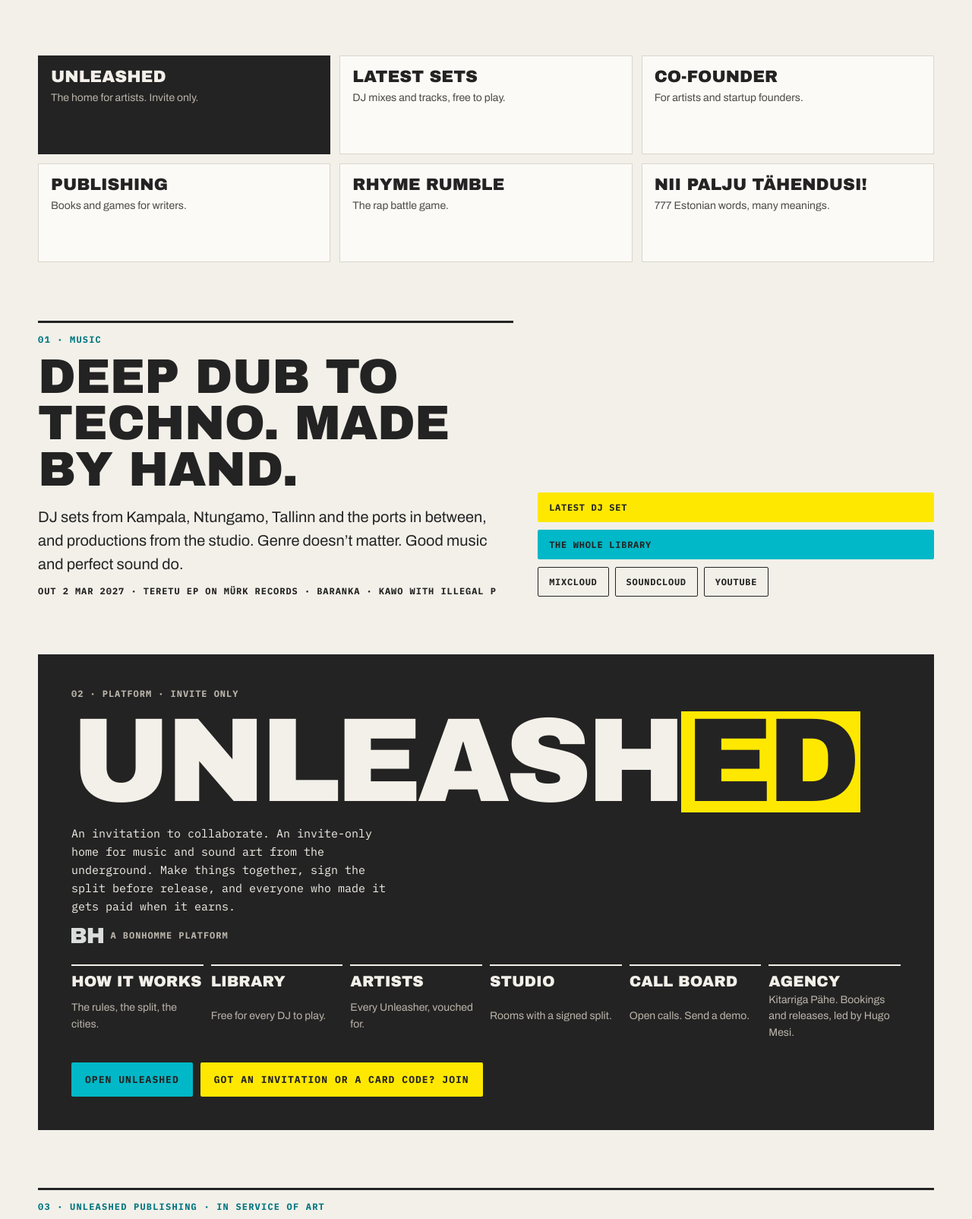
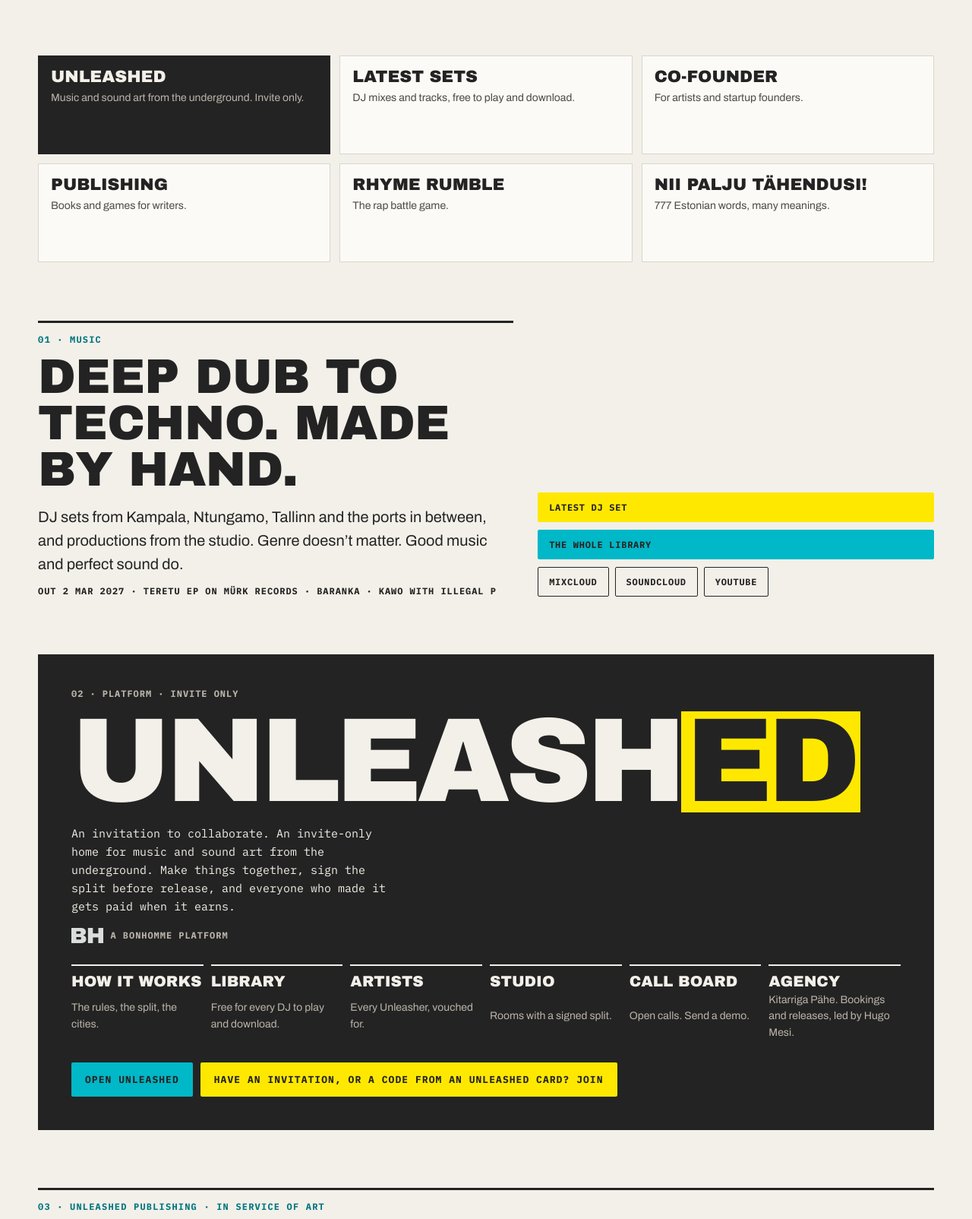
Before and after one commit to theoriginalbonhomme/theoriginalbonhomme.github.io, a plain HTML site: page index.html in a window 1280 px wide. Shown: the part 406-2010 px from the top of the page at 76% size. Drawn offline with Linux system fonts and the light colour scheme.

Commit message:
Match Unleashed wording: music and sound art, free to play and download, card code
Co-Authored-By: Claude Opus 5.5 <noreply@anthropic.com>
Claude-Session: https://claude.ai/code/session_01J3QFvh1XDnLcmEydtKXcuh

```diff
--- a/index.html
+++ b/index.html
@@ -177,8 +177,8 @@ footer img{height:24px;width:auto;filter:var(--logo)}
 
   <section aria-label="Everything in one place">
     <div class="map">
-      <a class="feat" href="/unleashed/"><b>Unleashed</b><span>The home for artists. Invite only.</span></a>
-      <a href="/unleashed/#channel"><b>Latest sets</b><span>DJ mixes and tracks, free to play.</span></a>
+      <a class="feat" href="/unleashed/"><b>Unleashed</b><span>Music and sound art from the underground. Invite only.</span></a>
+      <a href="/unleashed/#channel"><b>Latest sets</b><span>DJ mixes and tracks, free to play and download.</span></a>
       <a href="/unleashed/#cofounder"><b>Co-founder</b><span>For artists and startup founders.</span></a>
       <a href="/unleashed/#publishing"><b>Publishing</b><span>Books and games for writers.</span></a>
       <a href="/rhyme-rumble/"><b>Rhyme Rumble</b><span>The rap battle game.</span></a>
@@ -213,7 +213,7 @@ footer img{height:24px;width:auto;filter:var(--logo)}
     </div>
     <div class="parts">
       <a href="/unleashed/#about"><b>How it works</b><span>The rules, the split, the cities.</span></a>
-      <a href="/unleashed/#library"><b>Library</b><span>Free for every DJ to play.</span></a>
+      <a href="/unleashed/#library"><b>Library</b><span>Free for every DJ to play and download.</span></a>
       <a href="/unleashed/#artists"><b>Artists</b><span>Every Unleasher, vouched for.</span></a>
       <a href="/unleashed/#studio"><b>Studio</b><span>Rooms with a signed split.</span></a>
       <a href="/unleashed/#collab"><b>Call board</b><span>Open calls. Send a demo.</span></a>
@@ -221,7 +221,7 @@ footer img{height:24px;width:auto;filter:var(--logo)}
     </div>
     <div class="acts">
       <a class="b tq" href="/unleashed/">Open Unleashed</a>
-      <a class="b ye" href="/unleashed/#join">Got an invitation or a card code? Join</a>
+      <a class="b ye" href="/unleashed/#join">Have an invitation, or a code from an Unleashed card? Join</a>
     </div>
   </section>
 
```
